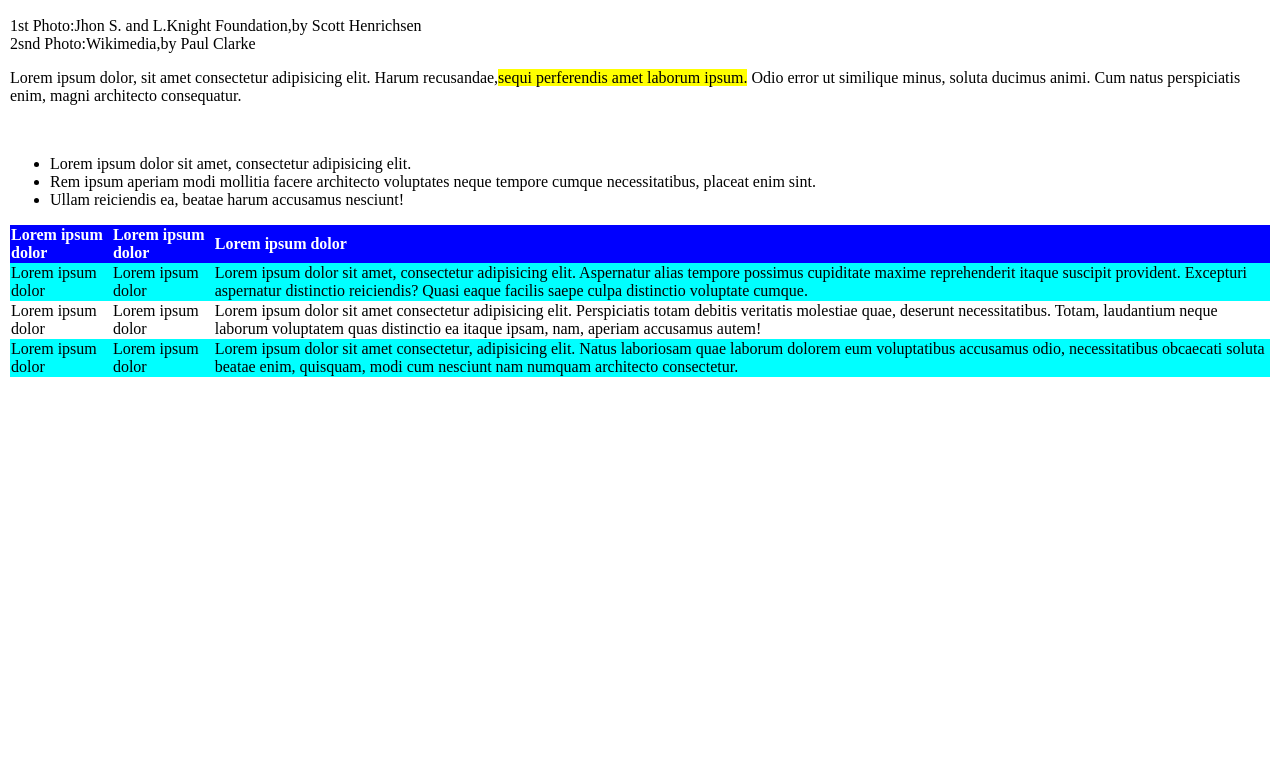
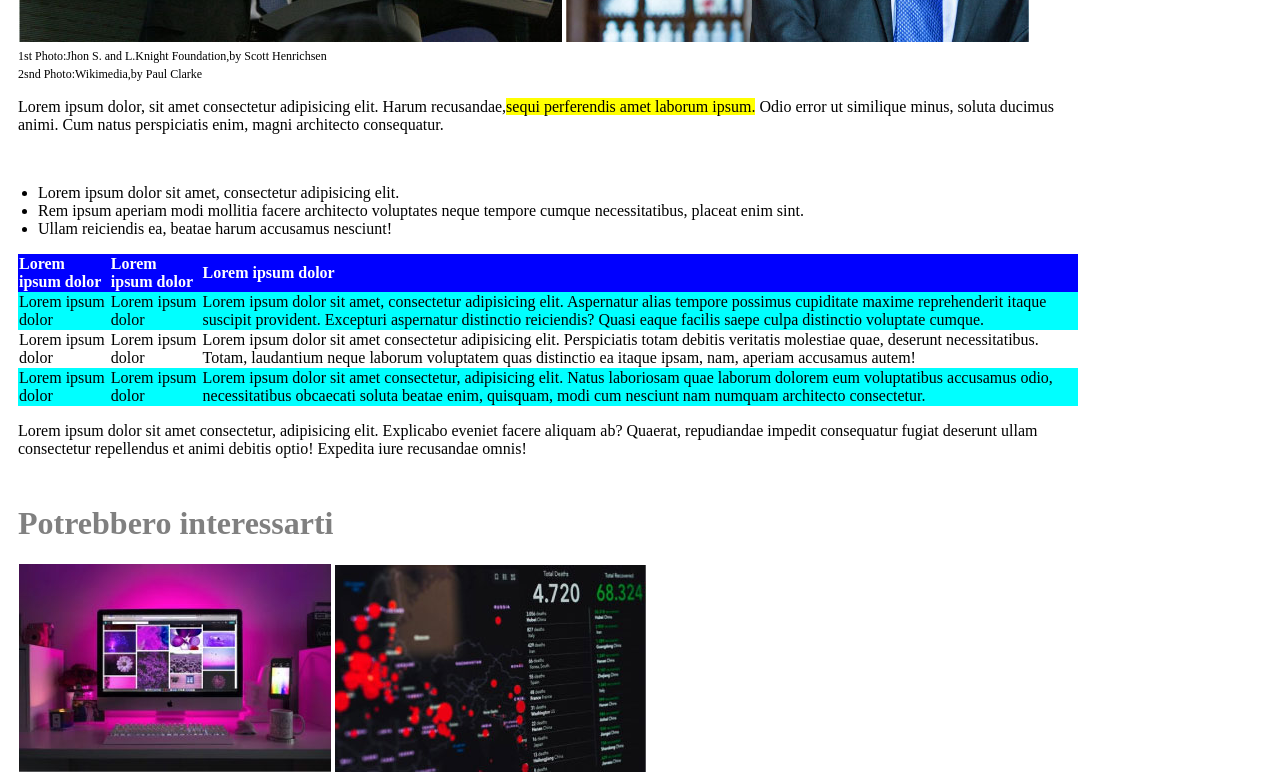
Before and after one commit to Eikcaj1998/html-css-booleaner, a plain HTML site: page index.html in a window 1280 px wide. Shown: the part 577-1361 px from the top of the page. Before the commit the page ends 964 px from the top, so only its background shows below. Drawn offline with Linux system fonts and the light colour scheme.

Commit message:
footer-varie-correzioni

```diff
--- a/css/style.css
+++ b/css/style.css
@@ -1,6 +1,5 @@
 body{
-    text-align: center;
-    margin: 0px;
+    width: 1080px;
 }
 header{
     background-color: #0e88bf;
@@ -10,6 +9,7 @@ header{
     margin: 0px;
     font-size: 36px;
     line-height: 70px;
+
 
 }
 
@@ -27,6 +27,9 @@ figure{
 .autore{
    color: grey;
 }
+ul{
+    padding-inline-start: 20px;
+}
 .blu{
     color: blue;
 }
@@ -43,3 +46,14 @@ thead{
 table{
     border-spacing: 0px;
 }
+footer{
+    color: grey;
+    margin-left: 10px;
+}
+figure{
+    margin-left: 1px;
+    margin-bottom: 0px;
+}
+#persone{
+    font-size: 12px;
+}
--- a/index.html
+++ b/index.html
@@ -16,7 +16,7 @@
         </header>
         <!-- Contenuto Principale -->
         <main>
-       <h1>Internet deve essere al servizio del "bene pubblico":
+        <h1>Internet deve essere al servizio del "bene pubblico":
            il manifesto di Tim Berners-Lee
         </h1>
         <div class="autore">
@@ -28,8 +28,10 @@
             <img src="img/tim-1.jpg" alt="">
             <img src="img/tim-2.jpg" alt="">
         </figure>
-        1st Photo:Jhon S. and L.Knight Foundation,by Scott Henrichsen <br>
-        2snd Photo:Wikimedia,by Paul Clarke <br>
+        <span id="persone">
+            1st Photo:Jhon S. and L.Knight Foundation,by Scott Henrichsen <br>
+            2snd Photo:Wikimedia,by Paul Clarke <br>
+        </span>
         <p> Lorem ipsum dolor, sit amet consectetur adipisicing elit.
         Harum recusandae,<span class="giallo">sequi perferendis amet laborum ipsum.</span>
         Odio error ut similique minus, soluta ducimus animi.
@@ -69,9 +71,18 @@
                 </tbody>
             </table>
         </section>
+        <p>Lorem ipsum dolor sit amet consectetur, adipisicing elit. Explicabo eveniet facere aliquam ab? Quaerat, repudiandae impedit consequatur fugiat deserunt ullam consectetur repellendus et animi debitis optio! Expedita iure recusandae omnis!</p>
         </main>
 
         <!-- Pie di pagina -->
-        <footer></footer>
+        <footer>
+            <h1>Potrebbero interessarti</h1>
+            <figure>
+                <div class="foto1">
+                 <img src="img/monitor.jpg" alt="">
+                 <img src="img/graph.jpg" alt="">
+                </div>
+            </figure>
+        </footer>
 </body>
 </html>
```
